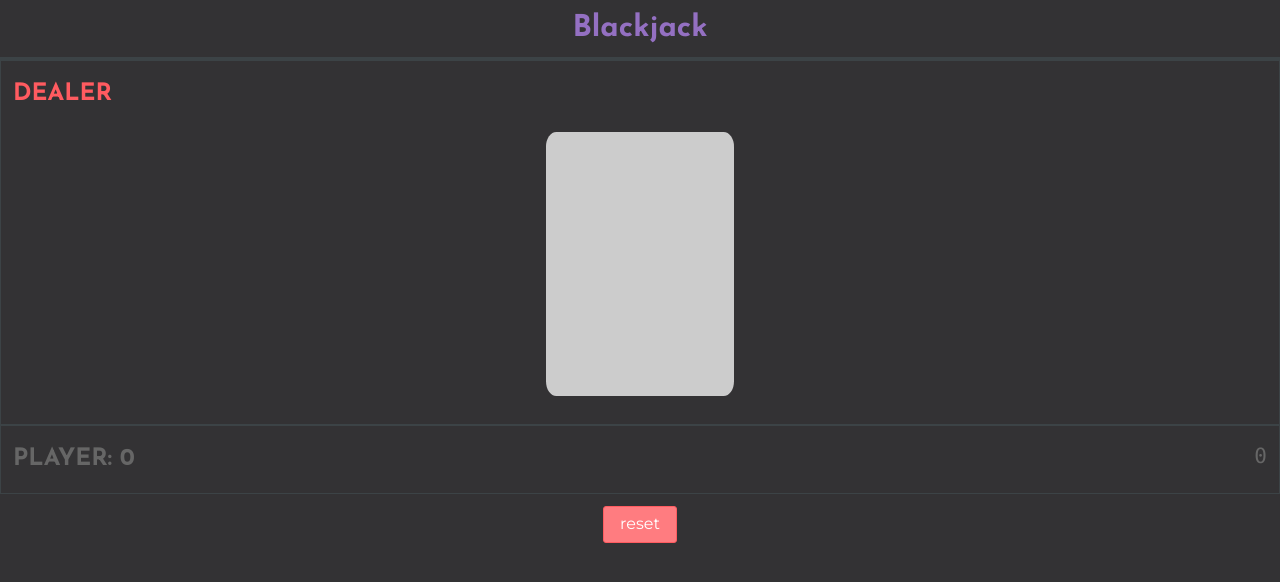
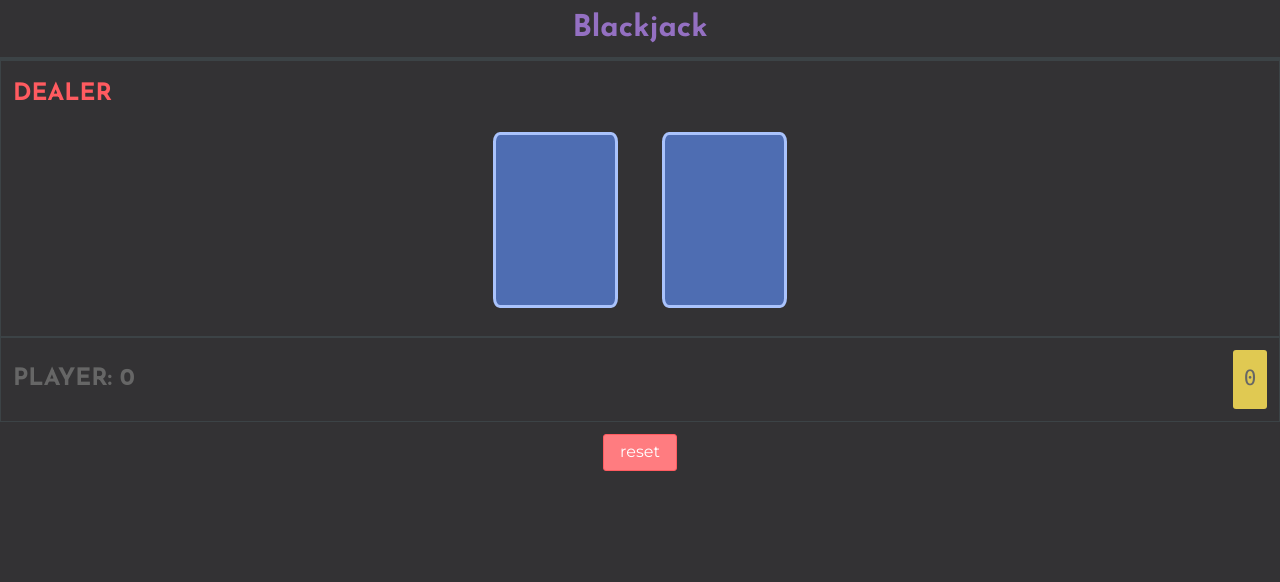
Before and after one commit to ilDug/blackjack, an Angular app: page / in a window 1280 px wide. Shown: the top 582 px of the page. Built offline with nearby package versions, Linux system fonts and the light colour scheme.

Commit message:
covered card

```diff
--- a/src/app/core/card/card.component.html
+++ b/src/app/core/card/card.component.html
@@ -1,4 +1,4 @@
-<span class="card {{suit()}}">
+<span class="card {{suit() ?? 'covered'}}">
     <span class="card-suit"></span>
     <span class="card-value">{{value()}}</span>
 </span>
--- a/src/app/dealer/dealer.component.html
+++ b/src/app/dealer/dealer.component.html
@@ -1,6 +1,7 @@
 <div class="p-3 b-alter">
     <h2 [ngClass]="{ 't-main': status() == 'DEALER' }">DEALER</h2>
     <div class="flex f-center g-3">
-        <bj-card [card]="hs.dealer()" style="width: 15%; margin: 1rem"/>
+        <bj-card [card]="hs.dealer()" style="width: 10%; margin: 1rem"/>
+        <bj-card [card]="''" style="width: 10%; margin: 1rem"/>
     </div>
 </div>
--- a/src/app/player/player.component.html
+++ b/src/app/player/player.component.html
@@ -1,11 +1,18 @@
 <div class="p-3 b-alter">
-    <span class="pl-3 float-right t-main t-lg">
-        {{ hs.bj() ? 'BLACKJACK' : '' }}
-    </span>
-    <span class="pl-3 float-right ff-mono t-lg">
-        {{ hs.code() }}
-    </span>
-    <h2 [ngClass]="{ 't-main': status() == 'PLAYER' }">PLAYER: {{ hs.value() }}</h2>
+    <div class="flex">
+        <h2 [ngClass]="{ 't-main': status() == 'PLAYER' }">PLAYER: {{ hs.value() }}</h2>
+        <span class="grow"></span>
+
+        @if (hs.bj()) {
+        <span class="ml-3 t-goal t-lg"> BLACKJACK </span>
+        } @if (hs.bust()) {
+        <span class="ml-3 t-error t-lg"> BUST </span>
+        }
+        <span class="ml-3 p-1 ff-mono t-lg bg-warn br-3">
+            {{ hs.code() }}
+        </span>
+    </div>
+
     <div class="flex f-center g-3">
         @for (card of hs.hand(); track $index) {
         <bj-card [card]="card" style="width: 15%" />
--- a/src/app/services/hand.service.ts
+++ b/src/app/services/hand.service.ts
@@ -91,7 +91,7 @@ export class HandService {
 
     // la prossima azione da compiere
     action = computed<string>(() => {
-        const d = this.dealer().replace(/♠|♣|♥|♦/g, '')
+        const d = this.dealer().replace(/♠|♣|♥|♦/g, '').replace(/J|Q|K/, '10');
         const actions: BjActionMap = mainStrategy[d] ?? {};
         return actions[this.code()] ?? "";
     });
--- a/src/styles/common/_cards.scss
+++ b/src/styles/common/_cards.scss
@@ -9,6 +9,10 @@
     justify-content: center;
     align-items: center;
 
+    &.covered{
+        background: #4e6db2;
+        border: 3px solid #aac3fc;
+    }
 
     .card-suit {
         position: absolute;
```
